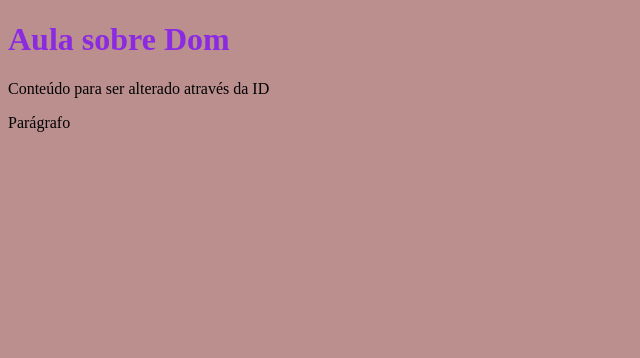
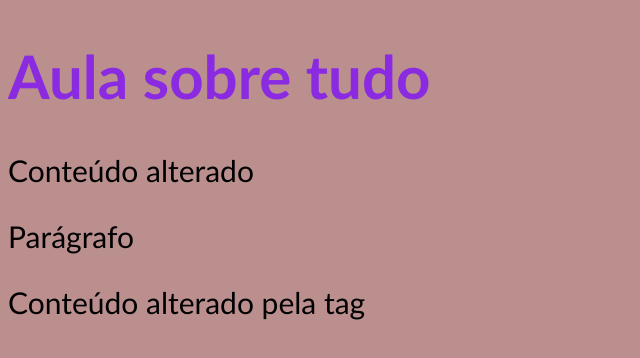
Before and after one commit to pambastos/javascript, a plain HTML site: page trybepage/trybe.html in a window 1280 px wide. Shown: the whole page, without its empty margins (0-640 px from the left). Drawn offline with Linux system fonts and the light colour scheme.

Commit message:
aprendendo-a-usar-os-gets

```diff
--- a/trybepage/scripts.js
+++ b/trybepage/scripts.js
@@ -1 +1,3 @@
-document.getElementById("teste")
+document.getElementsByClassName("cor")[0].innerText = "Aula sobre tudo";
+document.getElementById("teste").innerText = "Conteúdo alterado";
+document.getElementsByTagName("span")[0].innerText = "Conteúdo alterado pela tag";
--- a/trybepage/style.css
+++ b/trybepage/style.css
@@ -4,5 +4,7 @@
 
 
 body {
-    background-color:rosybrown
+    background-color:rosybrown;
+    font-family:'Gill Sans', 'Gill Sans MT', Calibri, 'Trebuchet MS', sans-serif;
+    font-size: 30px;
 }
--- a/trybepage/trybe.html
+++ b/trybepage/trybe.html
@@ -13,6 +13,7 @@
      Conteúdo para ser alterado através da ID
     </div>
     <p id="teste2">Parágrafo</p>
+    <span>Conteúdo para ser alterado pela tag</span>
 
 
 
```
